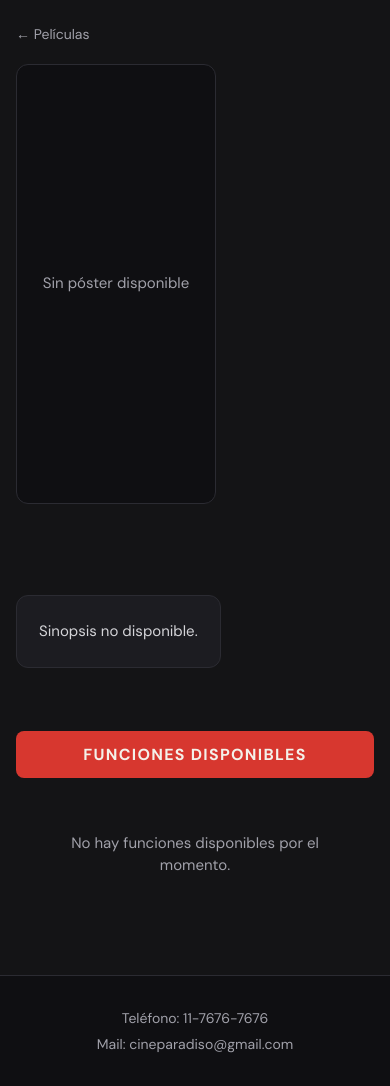
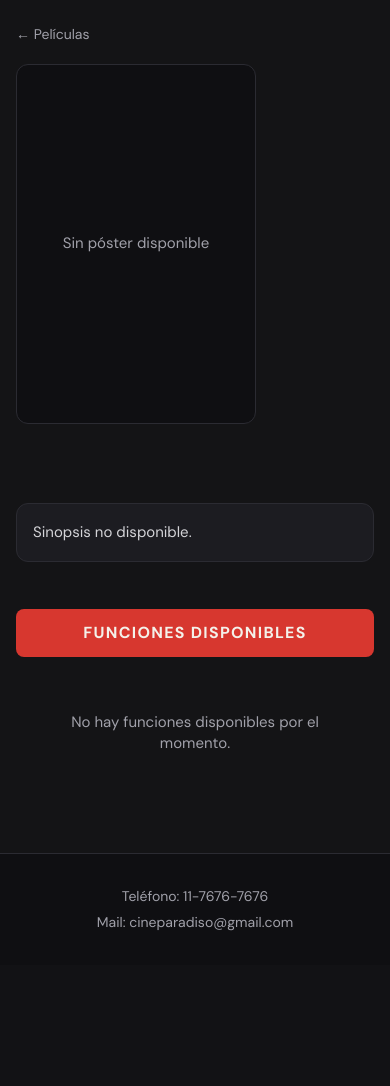
Before and after one commit to gastonroberti12/Get_notas, a Flask app: page /peliculas/1 in a window 390 px wide. Shown: the part 69-1155 px from the top of the page. After the commit the page ends 1000 px from the top, so only its background shows below. Run offline with Flask 3, Linux system fonts and the light colour scheme; data that the repository does not hold is empty.

Commit message:
feat: Agrego CSS responsive para detalle de peliculas

```diff
--- a/frontend/static/css/pelicula_detalle.css
+++ b/frontend/static/css/pelicula_detalle.css
@@ -203,3 +203,23 @@
     }
 
 }
+
+@media (max-width: 900px) {
+    .detalle { gap: 28px; }
+    .detalle-poster { width: 240px; }
+}
+
+@media (max-width: 700px) {
+    .detalle-poster { width: min(240px, 70%); }
+    .detalle-sin-poster { height: auto; aspect-ratio: 2 / 3; }
+    .detalle-info { width: 100%; }
+    .detalle-sinopsis { padding: 16px; line-height: 1.7; }
+    .funciones { margin-top: 32px; }
+}
+
+@media (max-width: 480px) {
+    .funciones-lista { gap: 10px; }
+    .funcion { flex: 1 1 calc(50% - 10px); min-width: 0; padding: 12px; }
+    .funcion-hora { font-size: 20px; }
+    .detalle-datos { gap: 8px; }
+}
```
